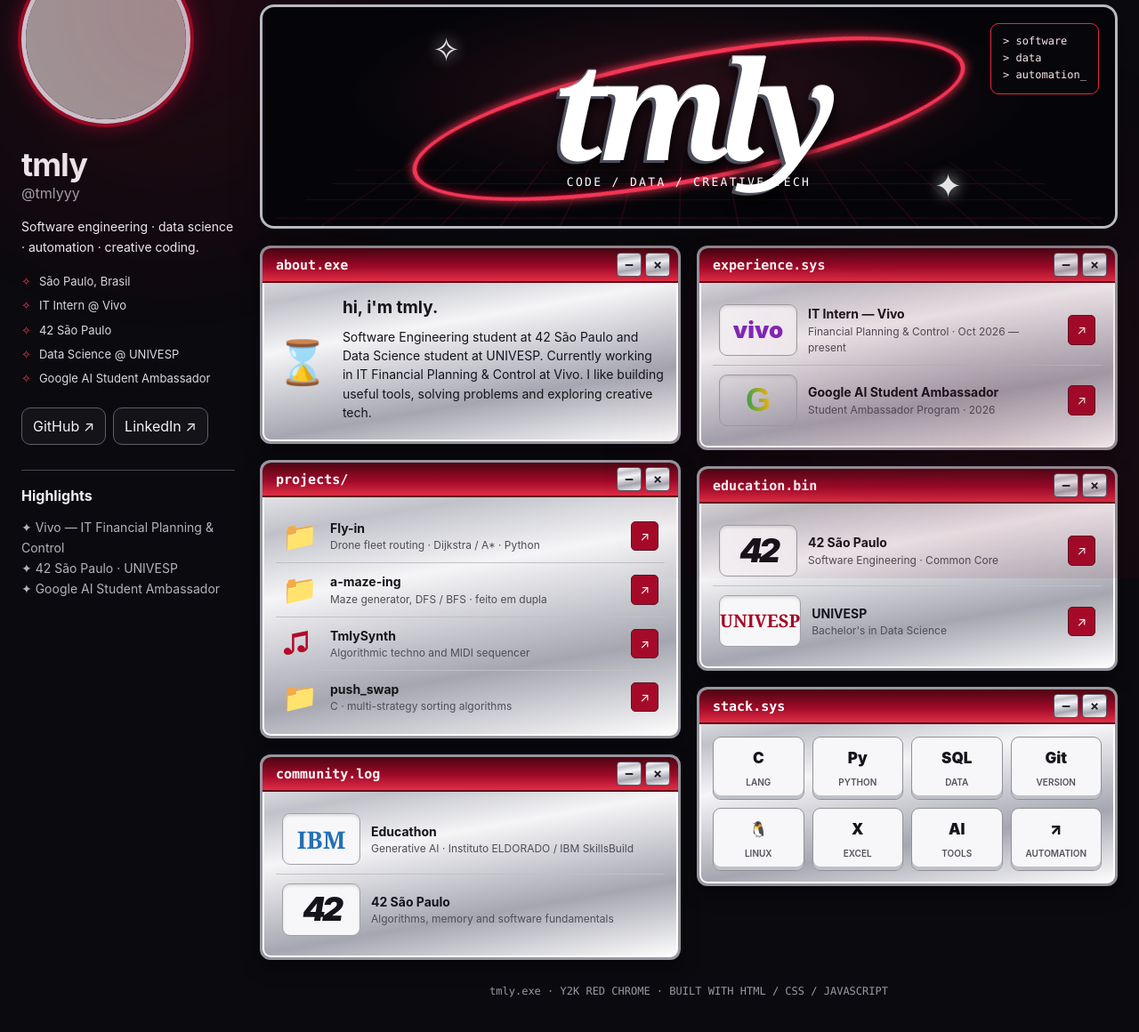
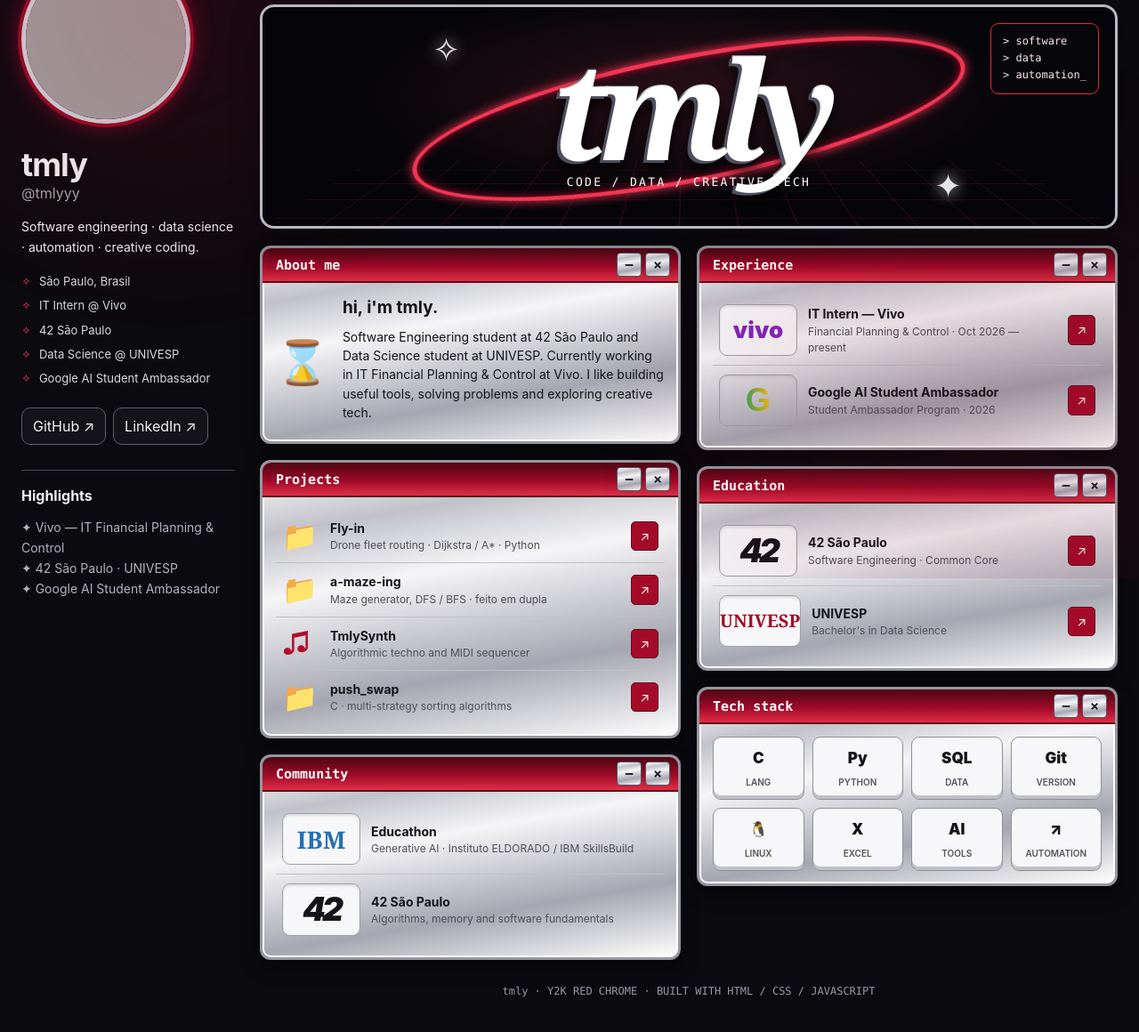
Before and after one commit to tmlyyy/tmlyyy, a plain HTML site: page docs/index.html in a window 1280 px wide. Shown: the part 150-1310 px from the top of the page at 89% size. Drawn offline with Linux system fonts and the light colour scheme; grey boxes are pictures that could not be loaded.

Commit message:
style: replace faux file extensions with clear section names

```diff
--- a/docs/index.html
+++ b/docs/index.html
@@ -5,7 +5,7 @@
 <meta name="viewport" content="width=device-width,initial-scale=1">
 <meta name="theme-color" content="#0a0a0e">
 <meta name="description" content="tmly — software, data, automation and creative tech.">
-<title>tmly.exe · portfolio</title>
+<title>tmly · portfolio</title>
 <style>
 :root{--bg:#0b0a0f;--paper:#e4e4e8;--ink:#15141a;--accent:#b20e2c;--accent2:#fc3c58;--line:#8f909b;--chrome:linear-gradient(170deg,#fff 0%,#c1c2c9 21%,#f5f5f7 40%,#a5a6b0 72%,#fff 100%);--ruby:linear-gradient(180deg,#4c0613,#a00a29 56%,#e12e45)}
 *{box-sizing:border-box}
@@ -59,7 +59,7 @@ button:focus-visible,a:focus-visible{outline:3px solid #ff6074;outline-offset:3p
 <body>
 <header class="top">
 <svg viewBox="0 0 24 24" aria-hidden="true"><path d="M12 .8A11.2 11.2 0 0 0 8.46 22.62c.56.1.77-.25.77-.54v-2.16c-3.13.68-3.79-1.34-3.79-1.34-.51-1.3-1.25-1.64-1.25-1.64-1.03-.71.08-.69.08-.69 1.13.08 1.72 1.16 1.72 1.16 1.01 1.72 2.65 1.22 3.3.93.1-.73.39-1.22.71-1.5-2.5-.28-5.12-1.25-5.12-5.55 0-1.23.44-2.23 1.15-3.02-.11-.28-.5-1.43.11-2.98 0 0 .94-.3 3.08 1.15A10.74 10.74 0 0 1 12 6.3c.95 0 1.89.13 2.78.38 2.14-1.45 3.08-1.15 3.08-1.15.61 1.55.22 2.7.11 2.98.72.79 1.15 1.79 1.15 3.02 0 4.31-2.62 5.26-5.13 5.54.4.35.75 1.03.75 2.08v2.83c0 .29.2.65.78.54A11.2 11.2 0 0 0 12 .8Z"/></svg>
-<strong>tmly.exe</strong><span class="optional">Overview</span><span class="optional">Repositories</span><span class="optional">Projects</span><span class="spacer"></span><a href="https://github.com/tmlyyy" target="_blank" rel="noopener">GitHub ↗</a>
+<strong>tmly</strong><span class="optional">Overview</span><span class="optional">Repositories</span><span class="optional">Projects</span><span class="spacer"></span><a href="https://github.com/tmlyyy" target="_blank" rel="noopener">GitHub ↗</a>
 </header>
 <div class="shell">
 <aside class="sidebar">
@@ -78,23 +78,23 @@ button:focus-visible,a:focus-visible{outline:3px solid #ff6074;outline-offset:3p
 </section>
 <div class="workspace">
 <div class="stack-col">
-<section class="window" data-category="about" id="about"><div class="window-bar"><strong>about.exe</strong><div class="window-controls"><button type="button" data-min aria-label="Minimizar about">−</button><button type="button" data-close aria-label="Recolher about">×</button></div></div><div class="window-body welcome"><span class="pixel">⌛</span><div><h2>hi, i'm tmly.</h2><p>Software Engineering student at 42 São Paulo and Data Science student at UNIVESP. Currently working in IT Financial Planning & Control at Vivo. I like building useful tools, solving problems and exploring creative tech.</p></div></div></section>
-<section class="window" data-category="projects" id="projects"><div class="window-bar"><strong>projects/</strong><div class="window-controls"><button type="button" data-min aria-label="Minimizar projetos">−</button><button type="button" data-close aria-label="Recolher projetos">×</button></div></div><div class="window-body">
+<section class="window" data-category="about" id="about"><div class="window-bar"><strong>About me</strong><div class="window-controls"><button type="button" data-min aria-label="Minimizar about">−</button><button type="button" data-close aria-label="Recolher about">×</button></div></div><div class="window-body welcome"><span class="pixel">⌛</span><div><h2>hi, i'm tmly.</h2><p>Software Engineering student at 42 São Paulo and Data Science student at UNIVESP. Currently working in IT Financial Planning & Control at Vivo. I like building useful tools, solving problems and exploring creative tech.</p></div></div></section>
+<section class="window" data-category="projects" id="projects"><div class="window-bar"><strong>Projects</strong><div class="window-controls"><button type="button" data-min aria-label="Minimizar projetos">−</button><button type="button" data-close aria-label="Recolher projetos">×</button></div></div><div class="window-body">
 <div class="entry"><span class="folder">📁</span><div class="entry-copy"><b>Fly-in</b><small>Drone fleet routing · Dijkstra / A* · Python</small></div><a class="go" href="https://github.com/tmlyyy/Fly-in" target="_blank" rel="noopener" aria-label="Abrir Fly-in">↗</a></div>
 <div class="entry"><span class="folder">📁</span><div class="entry-copy"><b>a-maze-ing</b><small>Maze generator, DFS / BFS · feito em dupla</small></div><a class="go" href="https://github.com/tmlyyy/a-maze-ing" target="_blank" rel="noopener" aria-label="Abrir a-maze-ing">↗</a></div>
 <div class="entry"><span class="folder">♫</span><div class="entry-copy"><b>TmlySynth</b><small>Algorithmic techno and MIDI sequencer</small></div><a class="go" href="https://github.com/tmlyyy/TmlySynth" target="_blank" rel="noopener" aria-label="Abrir TmlySynth">↗</a></div>
 <div class="entry"><span class="folder">📁</span><div class="entry-copy"><b>push_swap</b><small>C · multi-strategy sorting algorithms</small></div><a class="go" href="https://github.com/tmlyyy/push_swap" target="_blank" rel="noopener" aria-label="Abrir push_swap">↗</a></div>
 </div></section>
-<section class="window" data-category="community"><div class="window-bar"><strong>community.log</strong><div class="window-controls"><button type="button" data-min aria-label="Minimizar comunidade">−</button><button type="button" data-close aria-label="Recolher comunidade">×</button></div></div><div class="window-body"><div class="entry"><span class="brand ibm">IBM</span><div class="entry-copy"><b>Educathon</b><small>Generative AI · Instituto ELDORADO / IBM SkillsBuild</small></div></div><div class="entry"><span class="brand forty">42</span><div class="entry-copy"><b>42 São Paulo</b><small>Algorithms, memory and software fundamentals</small></div></div></div></section>
+<section class="window" data-category="community"><div class="window-bar"><strong>Community</strong><div class="window-controls"><button type="button" data-min aria-label="Minimizar comunidade">−</button><button type="button" data-close aria-label="Recolher comunidade">×</button></div></div><div class="window-body"><div class="entry"><span class="brand ibm">IBM</span><div class="entry-copy"><b>Educathon</b><small>Generative AI · Instituto ELDORADO / IBM SkillsBuild</small></div></div><div class="entry"><span class="brand forty">42</span><div class="entry-copy"><b>42 São Paulo</b><small>Algorithms, memory and software fundamentals</small></div></div></div></section>
 </div>
 <div class="stack-col">
-<section class="window" data-category="experience" id="experience"><div class="window-bar"><strong>experience.sys</strong><div class="window-controls"><button type="button" data-min aria-label="Minimizar experiência">−</button><button type="button" data-close aria-label="Recolher experiência">×</button></div></div><div class="window-body"><div class="entry"><span class="brand vivo">vivo</span><div class="entry-copy"><b>IT Intern — Vivo</b><small>Financial Planning & Control · Oct 2026 — present</small></div><a class="go" href="https://www.vivo.com.br/" target="_blank" rel="noopener" aria-label="Site Vivo">↗</a></div><div class="entry"><span class="brand google">G</span><div class="entry-copy"><b>Google AI Student Ambassador</b><small>Student Ambassador Program · 2026</small></div><a class="go" href="https://www.linkedin.com/in/thamily-victoria-744802188/" target="_blank" rel="noopener" aria-label="Publicações LinkedIn">↗</a></div></div></section>
-<section class="window" data-category="education" id="education"><div class="window-bar"><strong>education.bin</strong><div class="window-controls"><button type="button" data-min aria-label="Minimizar formação">−</button><button type="button" data-close aria-label="Recolher formação">×</button></div></div><div class="window-body"><div class="entry"><span class="brand forty">42</span><div class="entry-copy"><b>42 São Paulo</b><small>Software Engineering · Common Core</small></div><a class="go" href="https://www.42sp.org.br/" target="_blank" rel="noopener" aria-label="42 São Paulo">↗</a></div><div class="entry"><span class="brand uni">UNIVESP</span><div class="entry-copy"><b>UNIVESP</b><small>Bachelor's in Data Science</small></div><a class="go" href="https://univesp.br/" target="_blank" rel="noopener" aria-label="UNIVESP">↗</a></div></div></section>
-<section class="window" data-category="stack"><div class="window-bar"><strong>stack.sys</strong><div class="window-controls"><button type="button" data-min aria-label="Minimizar tecnologias">−</button><button type="button" data-close aria-label="Recolher tecnologias">×</button></div></div><div class="window-body"><div class="skills"><div class="skill">C<span>LANG</span></div><div class="skill">Py<span>PYTHON</span></div><div class="skill">SQL<span>DATA</span></div><div class="skill">Git<span>VERSION</span></div><div class="skill">🐧<span>LINUX</span></div><div class="skill">X<span>EXCEL</span></div><div class="skill">AI<span>TOOLS</span></div><div class="skill">↗<span>AUTOMATION</span></div></div></div></section>
+<section class="window" data-category="experience" id="experience"><div class="window-bar"><strong>Experience</strong><div class="window-controls"><button type="button" data-min aria-label="Minimizar experiência">−</button><button type="button" data-close aria-label="Recolher experiência">×</button></div></div><div class="window-body"><div class="entry"><span class="brand vivo">vivo</span><div class="entry-copy"><b>IT Intern — Vivo</b><small>Financial Planning & Control · Oct 2026 — present</small></div><a class="go" href="https://www.vivo.com.br/" target="_blank" rel="noopener" aria-label="Site Vivo">↗</a></div><div class="entry"><span class="brand google">G</span><div class="entry-copy"><b>Google AI Student Ambassador</b><small>Student Ambassador Program · 2026</small></div><a class="go" href="https://www.linkedin.com/in/thamily-victoria-744802188/" target="_blank" rel="noopener" aria-label="Publicações LinkedIn">↗</a></div></div></section>
+<section class="window" data-category="education" id="education"><div class="window-bar"><strong>Education</strong><div class="window-controls"><button type="button" data-min aria-label="Minimizar formação">−</button><button type="button" data-close aria-label="Recolher formação">×</button></div></div><div class="window-body"><div class="entry"><span class="brand forty">42</span><div class="entry-copy"><b>42 São Paulo</b><small>Software Engineering · Common Core</small></div><a class="go" href="https://www.42sp.org.br/" target="_blank" rel="noopener" aria-label="42 São Paulo">↗</a></div><div class="entry"><span class="brand uni">UNIVESP</span><div class="entry-copy"><b>UNIVESP</b><small>Bachelor's in Data Science</small></div><a class="go" href="https://univesp.br/" target="_blank" rel="noopener" aria-label="UNIVESP">↗</a></div></div></section>
+<section class="window" data-category="stack"><div class="window-bar"><strong>Tech stack</strong><div class="window-controls"><button type="button" data-min aria-label="Minimizar tecnologias">−</button><button type="button" data-close aria-label="Recolher tecnologias">×</button></div></div><div class="window-body"><div class="skills"><div class="skill">C<span>LANG</span></div><div class="skill">Py<span>PYTHON</span></div><div class="skill">SQL<span>DATA</span></div><div class="skill">Git<span>VERSION</span></div><div class="skill">🐧<span>LINUX</span></div><div class="skill">X<span>EXCEL</span></div><div class="skill">AI<span>TOOLS</span></div><div class="skill">↗<span>AUTOMATION</span></div></div></div></section>
 </div>
 </div>
 
-<div class="footer">tmly.exe · Y2K RED CHROME · BUILT WITH HTML / CSS / JAVASCRIPT</div>
+<div class="footer">tmly · Y2K RED CHROME · BUILT WITH HTML / CSS / JAVASCRIPT</div>
 </main></div>
 <script>
 const tabs=[...document.querySelectorAll('[data-filter]')];
```
